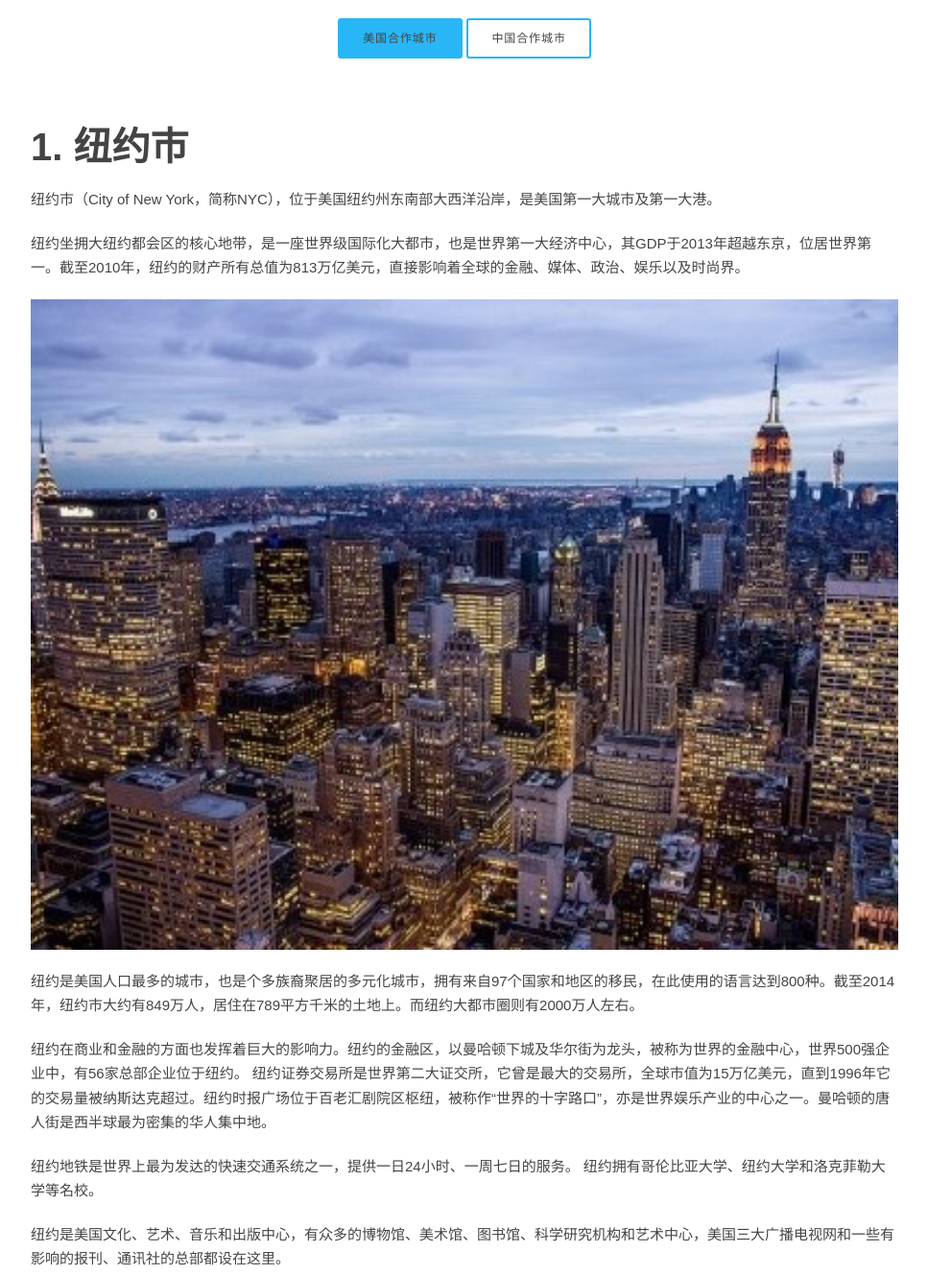
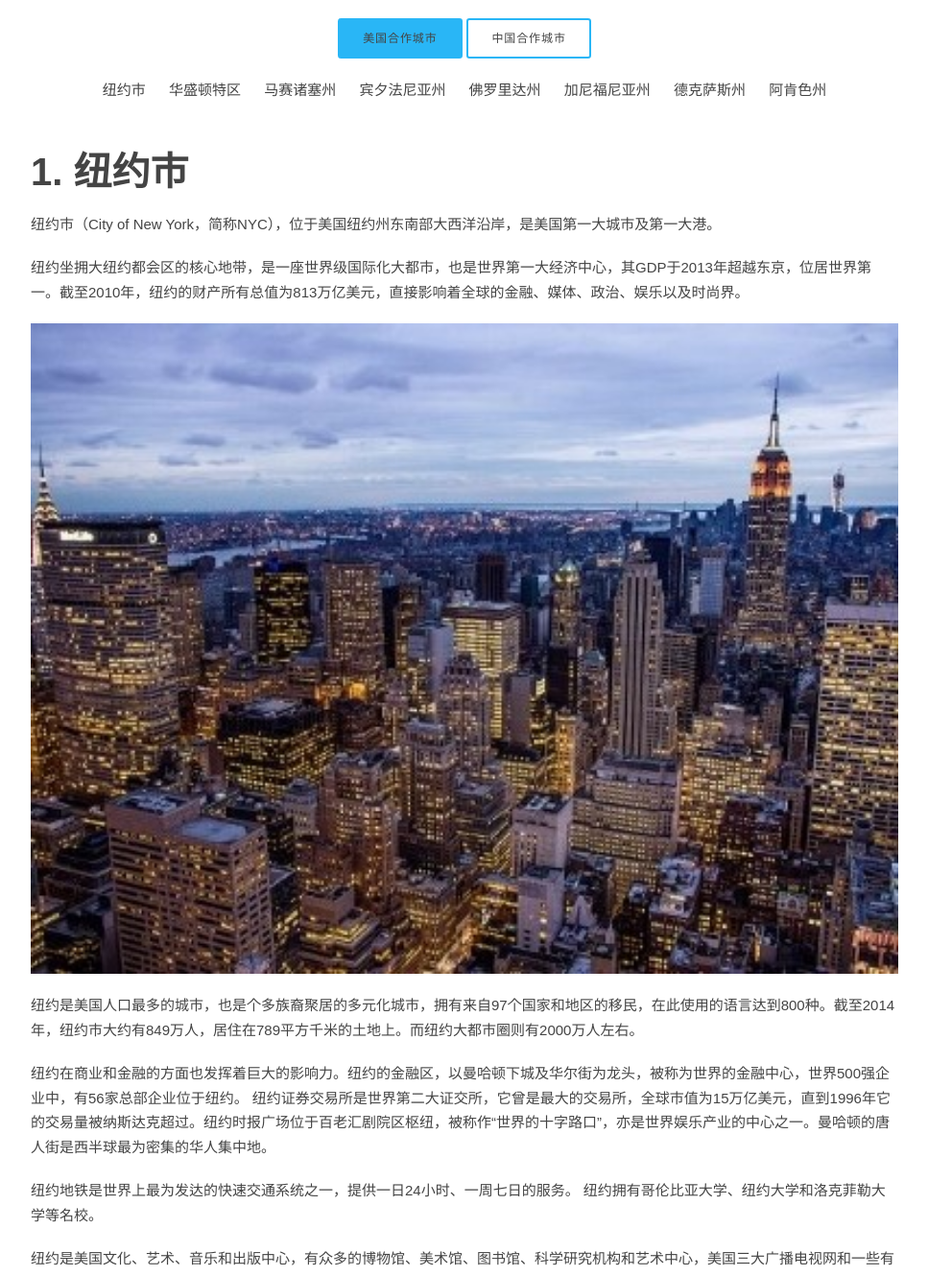
Before and after one commit to mxdi9i7/shangqu, a PHP site: page /city.php in a window 1280 px wide. Shown: the part 501-1831 px from the top of the page at 96% size, without its empty margins (156-1123 px from the left). Run offline with PHP 8.4, Linux system fonts and the light colour scheme; some libraries are stand-ins or nearby versions.

Commit message:
simple fast push

```diff
--- a/cn/city.php
+++ b/cn/city.php
@@ -12,8 +12,53 @@
                 <a class="btn btn-sm btn-simple btn-simple__blue" id="usCityBtn">美国合作城市</a>
                 <a class="btn btn-sm btn-simple btn-simple__blue" id="cnCityBtn">中国合作城市</a>
             </div>
+            <div class="floatingLinks">
+                <ul id="usList">
+                    <li>
+                        <a id="nytab">纽约市</a>
+                    </li>
+                    <li>
+                        <a id="dctab">华盛顿特区</a>
+                    </li>
+                    <li>
+                        <a id="matab">马赛诸塞州</a>
+                    </li>
+                    <li>
+                        <a id="petab">宾夕法尼亚州</a>
+                    </li>
+                    <li>
+                        <a id="fltab">佛罗里达州</a>
+                    </li>
+                    <li>
+                        <a id="catab">加尼福尼亚州</a>
+                    </li>
+                    <li>
+                        <a id="txtab">德克萨斯州</a>
+                    </li>
+                    <li>
+                        <a id="aktab">阿肯色州</a>
+                    </li>
+                </ul>
+                <ul id="cnList">
+                    <li>
+                        <a id="gdtab">广东</a>
+                    </li>
+                    <li>
+                        <a id="cdtab">成都</a>
+                    </li>
+                    <li>
+                        <a id="shtab">上海</a>
+                    </li>
+                    <li>
+                        <a id="bjtab">北京</a>
+                    </li>
+                    <li>
+                        <a id="jstab">江苏</a>
+                    </li>
+                </ul>
+            </div>
             <div class="usCityContent">
-                <div class="cityBox">
+                <div class="cityBox ny">
                     <h1>1. 纽约市</h1>
                     <p>
                         纽约市（City of New York，简称NYC），位于美国纽约州东南部大西洋沿岸，是美国第一大城市及第一大港。
@@ -42,7 +87,7 @@
                     <img src="../img/shangqu/uscity/nyedu5.png" alt="">
                     <img src="../img/shangqu/uscity/nyedu6.png" alt="">
                 </div>
-                <div class="cityBox">
+                <div class="cityBox dc">
                     <h1>2. 华盛顿特区</h1>
                     <img src="../img/shangqu/uscity/5.jpg" alt="">
                     <p>
@@ -77,7 +122,7 @@
                     </p>
                     <img src="../img/shangqu/uscity/6.jpg" alt="">
                 </div>
-                <div class="cityBox">
+                <div class="cityBox ma">
                     <h1>3. 马萨诸塞州</h1>
                     <p>
                         波士顿（Boston）是美国马萨诸塞州的首府和最大城市，也是美国东北部的新英格兰地区的最大城市。
@@ -124,7 +169,7 @@
                     </p>
                     <img src="../img/shangqu/uscity/9.jpg" alt="">
                 </div>
-                <div class="cityBox">
+                <div class="cityBox pe">
                     <h1>4. 宾夕法尼亚州</h1>
                     <p>
                     宾夕法尼亚州（Commonwealth of Pennsylvania）是美国东北部的一州，为立国13州之一。著名城市有费城。费城（Philadelphia）位于美国宾夕法尼亚州东南部，是特拉华河谷都会区的中心城市，市区东起特拉华河，向西延伸到斯库基尔河以西，面积334㎞²。费城是美国最老、最具历史意义的城市之一，1790-1800年，在华盛顿建市前曾是美国的首都，因此在美国史上有非常重要的地位。
@@ -159,7 +204,7 @@
                     </p>
                     <img src="../img/shangqu/uscity/11.jpg" alt="">
                 </div>
-                <div class="cityBox">
+                <div class="cityBox fl">
                     <h1>5. 佛罗里达州</h1>
                     <p>
                     佛罗里达州（Florida）是美国东南部的一个州。位于东南海岸突出的半岛上。东濒大西洋，西临墨西哥湾，北与亚拉巴马州和佐治亚州接壤。面积为151670平方公里。
@@ -212,7 +257,7 @@ Miami Country Day School
                     </p>
                     <img src="../img/shangqu/uscity/13.jpg" alt="">
                 </div>
-                <div class="cityBox">
+                <div class="cityBox ca">
                     <h1>6. 加尼福尼亚州</h1>
                     <p>
                     加利福尼亚州（State of California）是美国西部太平洋沿岸的一个州，州政府位于萨克拉门托。北接俄勒冈州，东界内华达州和亚利桑那州，南邻墨西哥，西濒太平洋。面积411013km²，它的名称取自西班牙传说中一个小岛的名称。
@@ -263,7 +308,7 @@ Miami Country Day School
                     圣地亚哥市（San Diego）是加利福尼亚州第二大城市，也是美国第八大城市，位于该州南端圣迭戈湾畔，南距墨西哥边境20公里，市区面积829平方公里，人口137万多，有很多墨西哥和西班牙人后裔；2015-2016年统计，白种人占人口的64%，拉美及墨裔占32%，亚裔占10%。大都市区包括附近各海滩和高地等，面积11020平方公里；大都市区包括18个小的城市，总人口超过280万人，大多聚居在离开海滨不远的地区。
                     </p>
                 </div>
-                <div class="cityBox">
+                <div class="cityBox tx">
                     <h1>7. 德克萨斯州</h1>
                     <p>
                     休斯敦（Houston），是美国德克萨斯州的第一大城，全美国第四大城市，墨西哥湾沿岸最大的经济中心。面积为1,440千平方公里，市名是以当年德克萨斯共和国总统山姆·休斯敦（Sam Houston）命名的。
@@ -294,7 +339,7 @@ Miami Country Day School
                     </p>
                     <img src="../img/shangqu/uscity/17.jpg" alt="">
                 </div>
-                <div class="cityBox">
+                <div class="cityBox  ak">
                     <h1>8. 阿肯色州</h1>
                     <p>
                     阿肯色州（State of Arkansas），简称阿州，是美国南部的一个州份，位处密西西比河中下游，北接密苏里州，西界俄克拉荷马州，南邻路易斯安那州，西南与得克萨斯州接壤，东隔密西西比河与田纳西州和密西西比州相望，其面积137539Km²，人口2810872（2006年）。其首府是小石城。州名来自印第安语，原为夸保族、奥萨格族、卡多族、切罗基族和乔克托族印地安人居住地。
@@ -319,7 +364,7 @@ Miami Country Day School
                 </div>
             </div>
             <div class="cnCityContent">
-            <div class="cityBox">
+                 <div class="cityBox gd">
                     <h1>1. 广东 Guangdong Province</h1>
                     <img src="../img/shangqu/cncity/1.png" alt="">
                     <p>
@@ -351,7 +396,7 @@ Shenzhen is a major financial center in southern China. The city is home to the
                         </p>
                     <img src="../img/shangqu/cncity/4.jpg" alt="">
                 </div>
-                <div class="cityBox">
+                <div class="cityBox cd">
                     <h1>2. 成都 Chengdu</h1>
                     <p>
                     Chengdu, formerly romanized as Chengtu, is a sub-provincial city which has served as capital of China's Sichuan province. It is one of the three most populous cities in Western China (the other two are Chongqing and Xi'an). As of 2014, the administrative area houses 14,427,500 inhabitants, with an urban population of 10,152,632. At the time of the 2010 census, Chengdu was the 5th-most populous agglomeration in China, with 10,484,996 inhabitants in the built-up area including Xinjin County and Deyang's Guanghan City.
@@ -392,7 +437,7 @@ Shenzhen is a major financial center in southern China. The city is home to the
                     </p>
                     <img src="../img/shangqu/cncity/7.png" alt="">
                 </div>
-                <div class="cityBox">
+                <div class="cityBox sh">
                     <h1>3. 上海 Shanghai</h1>
                     <p>
                     Shanghai is one of the four direct-controlled municipalities of China and the most populous city proper in the world with a population of more than 24 million as of 2014. It is a global financial centre and transport hub, with the world's busiest container port. Located in the Yangtze River Delta, it sits on the south edge of the estuary of the Yangtze in the middle portion of the East China coast. The municipality borders the provinces of Jiangsu and Zhejiang to the north, south and west, and is bounded to the east by the East China Sea.
@@ -426,7 +471,7 @@ Shanghai has the largest number of international schools of any city in China. I
                     </p>
                     <img src="../img/shangqu/cncity/12.jpg" alt="">
                 </div>
-                <div class="cityBox">
+                <div class="cityBox bj">
                     <h1>4. 北京 Beijing</h1>
                     <p>
                     Beijing formerly romanized as Peking, is the capital of the People's Republic of China and the world's second most populous city proper and most populous capital city. The city, located in northern China, is governed as a direct-controlled municipality under the national government with 16 urban, suburban, and rural districts. Beijing Municipality is surrounded by Hebei Province with the exception of neighboring Tianjin Municipality to the southeast; together the three divisions form the Jingjinji metropolitan region and the national capital region of China.
@@ -448,7 +493,7 @@ Shanghai has the largest number of international schools of any city in China. I
                     </p>
                     <img src="../img/shangqu/cncity/15.jpg" alt="">
                 </div>
-                <div class="cityBox">
+                <div class="cityBox js">
                     <h1>5. 江苏 Jiangsu Province</h1>
                     <img src="../img/shangqu/cncity/17.jpg" alt="">
                     <p>
@@ -487,25 +532,32 @@ Shanghai has the largest number of international schools of any city in China. I
 
 <?php include '../partials/footer.php' ?>
 <script>
+
    (initializeCity = () => {
   $('#usCityBtn').addClass('active')
   $('.cnCityTopBanner').hide();
   $('.cnCityContent').hide();
-  $('.floatingBtn a').click(() => {
-    $('.floatingBtn a').toggleClass('active')
-  })
+  $('#cnList').hide();
+
 $('#cnCityBtn').click(() => {
   $('.usCityTopBanner').hide();
   $('.usCityContent').hide();
   $('.cnCityTopBanner').fadeIn();
   $('.cnCityContent').fadeIn();
+  $('#cnList').fadeIn();
+  $('#usList').hide()
+  $('#usCityBtn').removeClass('active')
+  $('#cnCityBtn').addClass('active')
 })
 $('#usCityBtn').click(() => {
   $('.cnCityTopBanner').hide();
   $('.cnCityContent').hide();
   $('.usCityTopBanner').fadeIn();
   $('.usCityContent').fadeIn();
+  $('#cnList').hide();
+  $('#usList').fadeIn();
+  $('#usCityBtn').addClass('active')
+  $('#cnCityBtn').removeClass('active')
 })
 })()
-
 </script>
--- a/css/custom.css
+++ b/css/custom.css
@@ -302,3 +302,39 @@
     font-size: 18px;
     margin: 20px;
 }
+#usList {
+    width: 99%;
+    text-align: center;
+    margin: 0 auto;
+}
+#usList li {
+    display: inline;
+    margin:  0 10px;
+}
+#usList li:hover {
+    text-decoration: underline;
+    cursor: pointer;
+}
+#usList li a.active {
+    color: #000;
+    font-weight: 900;
+    text-decoration: underline;
+}
+#cnList {
+    width: 99%;
+    text-align: center;
+    margin: 0 auto;
+}
+#cnList li {
+    display: inline;
+    margin:  0 10px;
+}
+#cnList li:hover {
+    text-decoration: underline;
+    cursor: pointer;
+}
+#cnList li a.active {
+    color: #000;
+    font-weight: 900;
+    text-decoration: underline;
+}
```
Also changed, not shown: js/custom.js (+84 -0 lines). Lines whose indentation alone changed are shown as unchanged.
